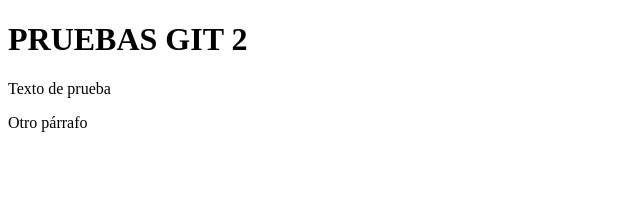
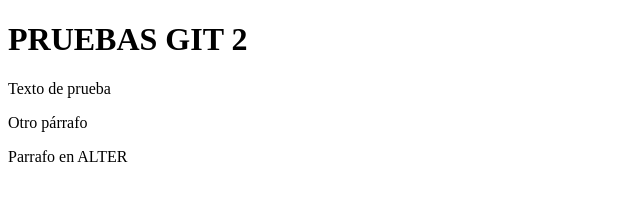
Before and after one commit to garracrack/cursoeoi, a plain HTML site: page index.html in a window 1280 px wide. Shown: the whole page, without its empty margins (0-640 px from the left). Drawn offline with Linux system fonts and the light colour scheme.

Commit message:
Commit en Alter

```diff
--- a/index.html
+++ b/index.html
@@ -10,5 +10,6 @@
     <h1>PRUEBAS GIT 2</h1>
     <p>Texto de prueba</p>
     <p>Otro párrafo</p>
+    <p>Parrafo en ALTER</p>
 </body>
 </html>
```
